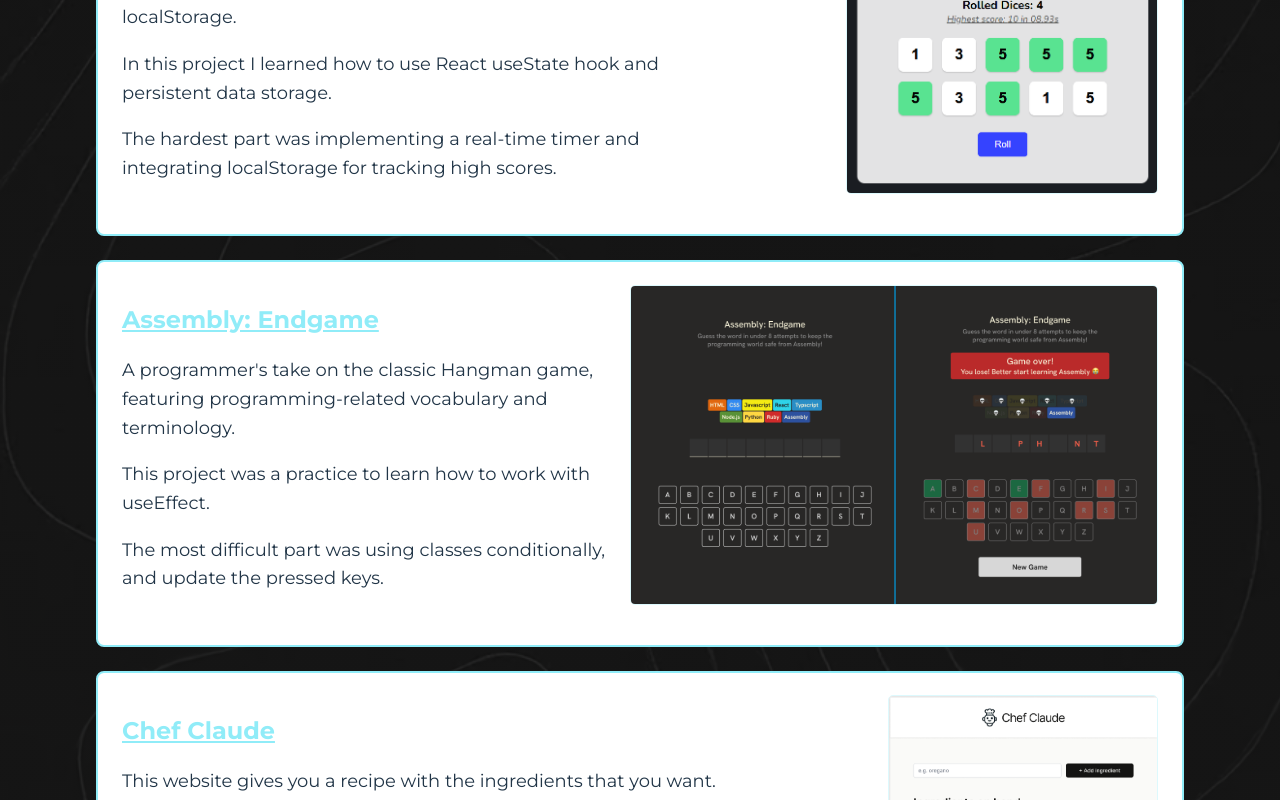
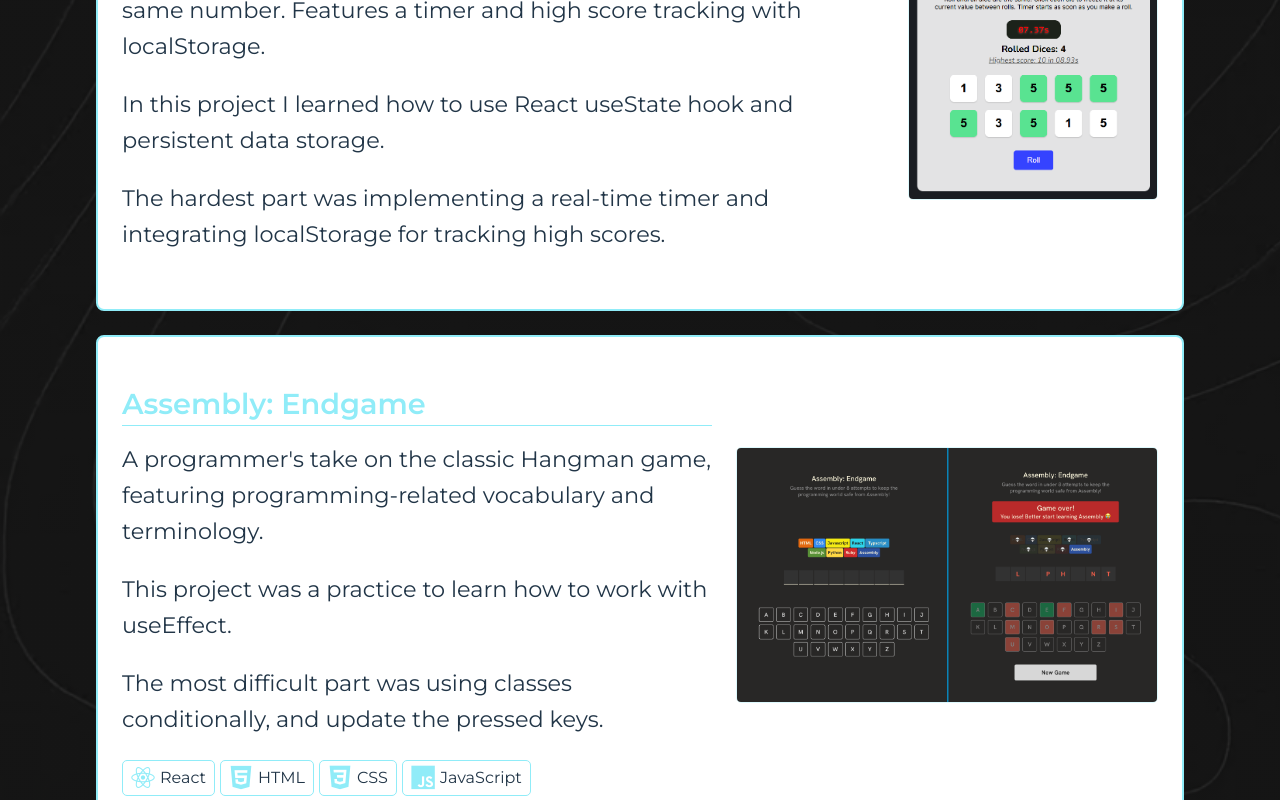
Before and after one commit to RuhlMirko/portfolio, a React (Vite) app: page / in a window 1280 px wide. Shown: the part 1500-2300 px from the top of the page. Built offline with nearby package versions, Linux system fonts and the light colour scheme; the HTML template or start-up script is replaced by a standard one.

Commit message:
Added pill class to add tech used in projects
Added a class to show what tech was used in each project

```diff
--- a/src/components/Footer.jsx
+++ b/src/components/Footer.jsx
@@ -1,6 +1,6 @@
 export default function Footer() {
   return (
-    <footer>
+    <footer id="footer-end">
       <p>&copy; 2024 Mirko Ruhl. All rights reserved.</p>
     </footer>
   );
--- a/src/components/Projects.jsx
+++ b/src/components/Projects.jsx
@@ -26,6 +26,27 @@ export default function Projects() {
               <p>A programmer's take on the classic Hangman game, featuring programming-related vocabulary and terminology.</p>
               <p>This project was a practice to learn how to work with useEffect.</p>
               <p>The most difficult part was using classes conditionally, and update the pressed keys.</p>
+              <footer className='tech-used'>
+                <div className='pill outline'>
+                  <i className="devicon-react-plain shortcut-icon "></i>
+                  React
+                </div>
+
+                <div className='pill outline'>
+                  <i className="devicon-html5-plain shortcut-icon"></i>
+                  <span>HTML</span>
+                </div>
+
+                <div className='pill outline'>
+                  <i className="devicon-css3-plain shortcut-icon"></i>
+                  <span>CSS</span>
+                </div>
+
+                <div className='pill outline'>
+                  <i className="devicon-javascript-plain shortcut-icon"></i>
+                  <span>JavaScript</span>
+                </div>
+              </footer>
             </article>
             <img src={assemBlyImg} alt="Assembly Endgame game project" />
           </a>
--- a/src/styles.css
+++ b/src/styles.css
@@ -15,7 +15,7 @@
   /* Color Variables */
   --color-primary: #90ecf8;
   --color-secondary: #eee;
-  --color-highlight: #bdf5f5;
+  --color-highlight: #3aafdd;
   --color-primary-transparent: rgba(144, 236, 248, 0.3);
   --bg-dark: #121212;
   /* --bg-overlay: rgba(31, 190, 211, 0.26); */
@@ -95,15 +95,18 @@ main section {
   backdrop-filter: var(--backdrop-blur);
 }
 
+.outline {
+  border: 1px solid var(--color-primary);
+  border-radius: 5px;
+  width: fit-content;
+  padding: 5px 8px;
+}
+
 /* ===== LINKS ===== */
 a {
   text-decoration: none;
   transition: var(--transition-hover);
   color: inherit;
-}
-
-a:hover {
-  color: var(--color-highlight);
 }
 
 /* ===== NAVIGATION ===== */
@@ -275,7 +278,7 @@ nav a {
 }
 
 #projects img {
-  height: 25vw;
+  height: 20vw;
   border-radius: 5px;
   border: 1px solid var(--color-primary-transparent);
 }
@@ -308,10 +311,35 @@ nav a {
   transform: translateY(-5px);
 }
 .project-card p {
-  max-width: 600px;
-  font-size: 1.4vw;
+  max-width: 50ch;
+  font-size: 1.4rem;
   line-height: 1.6;
 }
+
+.project-info h3 {
+  margin-bottom: 0;
+  font-size: 1.8em;
+  font-weight: 600;
+  color: var(--color-primary);
+  border-bottom: var(--border-style);
+}
+
+.project-info p {
+  margin-top: 2vh;
+}
+
+.tech-used {
+  display: flex;
+  gap: 5px;
+  flex-wrap: wrap;
+  margin-top: 8px;
+}
+
+.pill {
+  display: flex;
+  gap: 5px;
+}
+
 main h2 {
   font-size: 2em;
   margin-bottom: var(--spacing-md);
@@ -321,13 +349,9 @@ main h2 {
 }
 
 h3 {
-  font-size: 1.5em;
-  margin-bottom: 0;
-  text-decoration: underline;
-  color: var(--color-primary);
 }
 
-footer {
+#footer-end {
   text-align: center;
   padding: var(--spacing-md);
   font-size: 0.9em;
```
